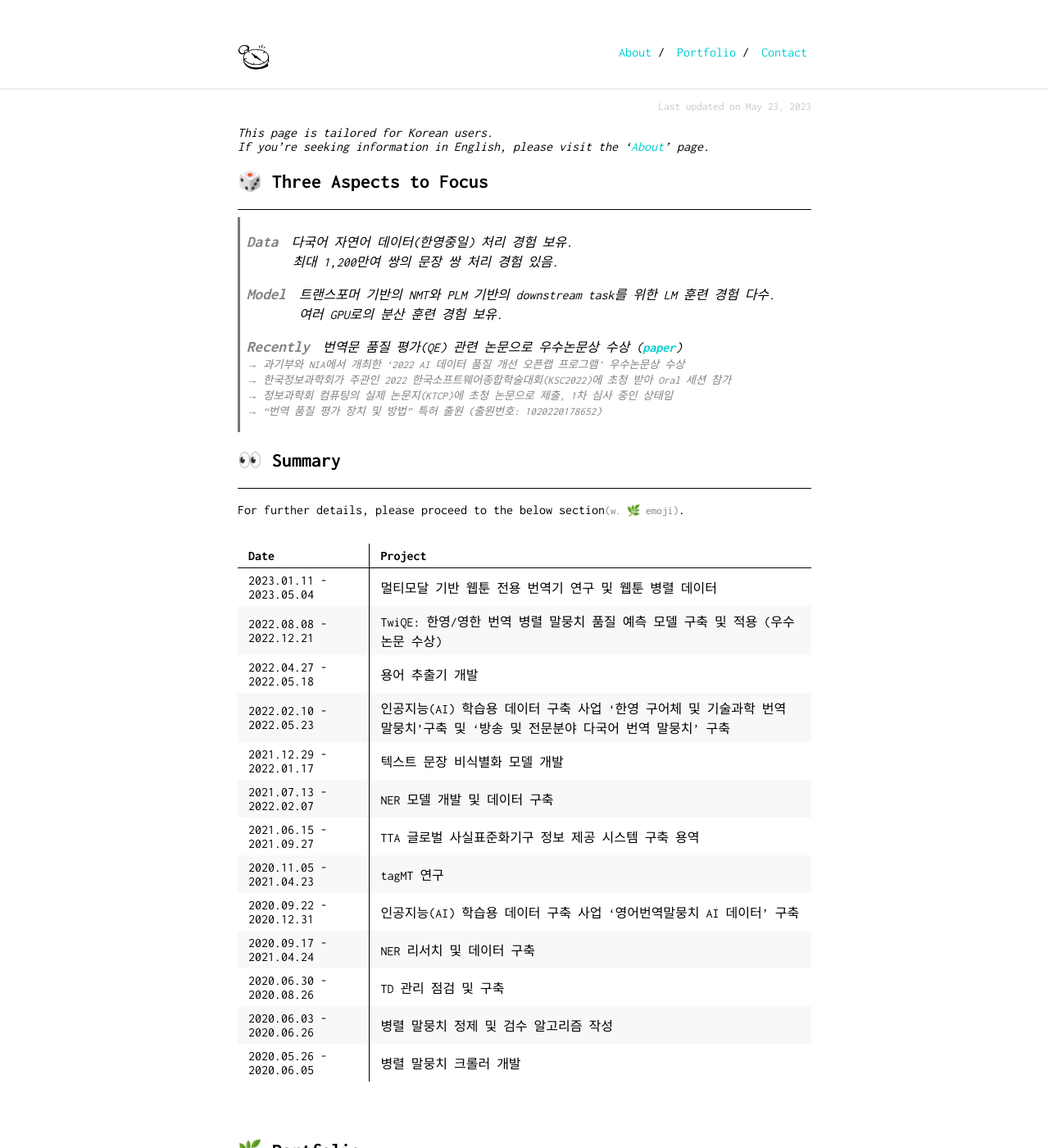
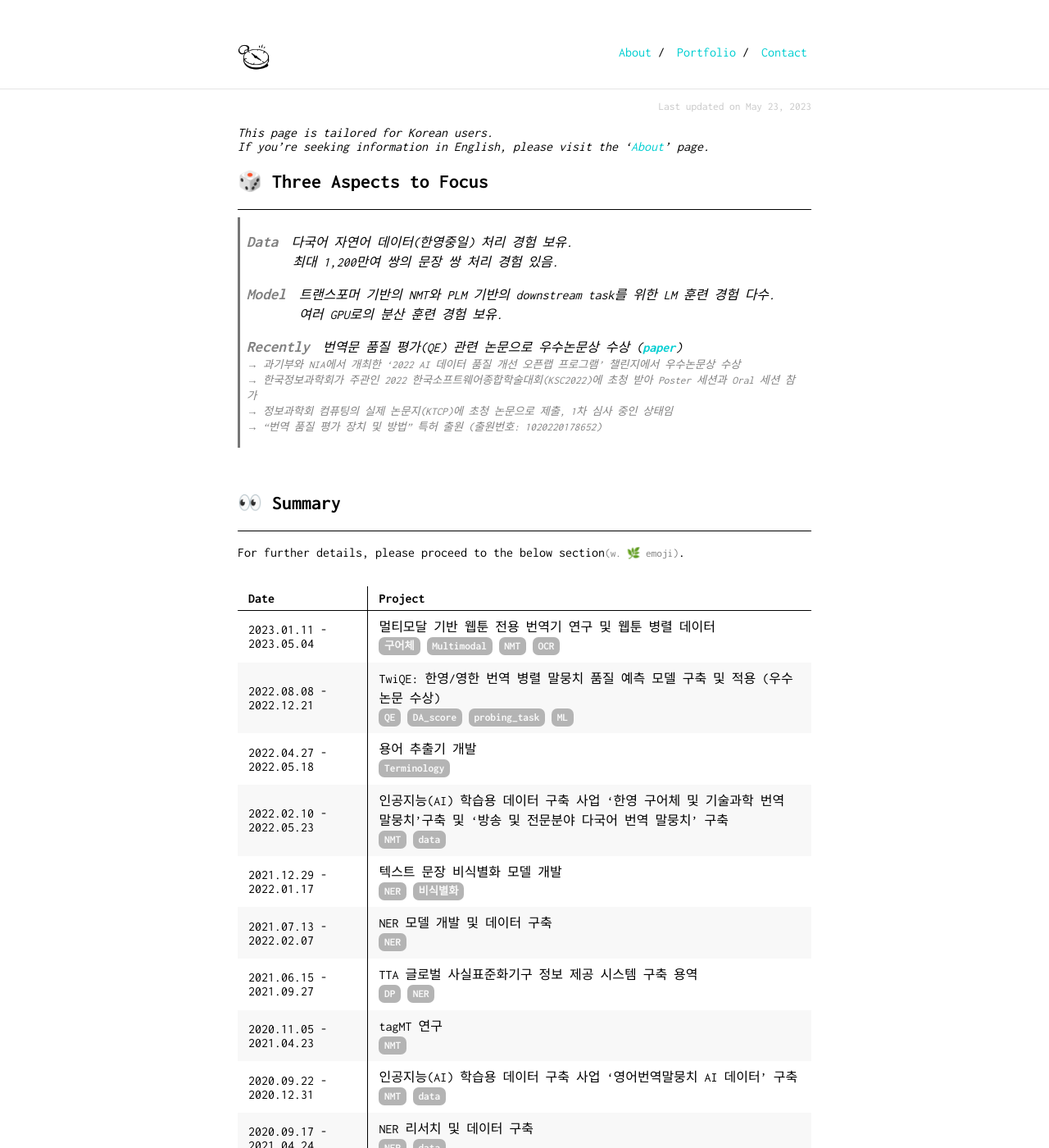
Before and after one commit to stellarway/stellarway.github.io, a Jekyll site: the page built from portfolio.md, in a window 1280 px wide and 1400 px high. Shown: the whole window at 82% size. Built offline with Jekyll 4.4.1, drawn with Linux system fonts in a browser that asks for light colours; some of the changed text lies outside the part shown.

Commit message:
update contents

```diff
--- a/portfolio.md
+++ b/portfolio.md
@@ -16,12 +16,12 @@ If you're seeking information in English, please visit the '<a href="/">About</a
 >&emsp;&emsp;&emsp;&emsp;여러 GPU로의 분산 훈련 경험 보유.
 >
 > <span class="emphasis">Recently</span>&emsp;번역문 품질 평가(QE) 관련 논문으로 우수논문상 수상 (<a href="asset/TwiQE.pdf">**paper**</a>)
-> <span class='subtitle'>→ 과기부와 NIA에서 개최한 ‘2022 AI 데이터 품질 개선 오픈랩 프로그램’ 우수논문상 수상
-> → 한국정보과학회가 주관인 2022 한국소프트웨어종합학술대회(KSC2022)에 초청 받아 Oral 세션 참가
+> <span class='subtitle'>→ 과기부와 NIA에서 개최한 ‘2022 AI 데이터 품질 개선 오픈랩 프로그램’ 챌린지에서 우수논문상 수상
+> → 한국정보과학회가 주관인 2022 한국소프트웨어종합학술대회(KSC2022)에 초청 받아 Poster 세션과 Oral 세션 참가
 > → 정보과학회 컴퓨팅의 실제 논문지(KTCP)에 초청 논문으로 제출, 1차 심사 중인 상태임
 > → "번역 품질 평가 장치 및 방법" 특허 출원 (출원번호: 1020220178652)</span>
 
-
+<br>
 
 ## 👀 Summary
 <hr class='section'>
@@ -32,19 +32,19 @@ For further details, please proceed to the below section<span class="subtitle">(
 
 Date|Project
 ----|-------
-2023.01.11 - 2023.05.04 | 멀티모달 기반 웹툰 전용 번역기 연구 및 웹툰 병렬 데이터
-2022.08.08 - 2022.12.21 | TwiQE: 한영/영한 번역 병렬 말뭉치 품질 예측 모델 구축 및 적용 (우수 논문 수상)
-2022.04.27 - 2022.05.18 | 용어 추출기 개발
-2022.02.10 - 2022.05.23 | 인공지능(AI) 학습용 데이터 구축 사업 ‘한영 구어체 및 기술과학 번역 말뭉치’구축 및 ‘방송 및 전문분야 다국어 번역 말뭉치’ 구축
-2021.12.29 - 2022.01.17 | 텍스트 문장 비식별화 모델 개발
-2021.07.13 - 2022.02.07 | NER 모델 개발 및 데이터 구축
-2021.06.15 - 2021.09.27 | TTA 글로벌 사실표준화기구 정보 제공 시스템 구축 용역
-2020.11.05 - 2021.04.23 | tagMT 연구
-2020.09.22 - 2020.12.31 | 인공지능(AI) 학습용 데이터 구축 사업 ‘영어번역말뭉치 AI 데이터’ 구축
-2020.09.17 - 2021.04.24 | NER 리서치 및 데이터 구축
-2020.06.30 - 2020.08.26 | TD 관리 점검 및 구축
-2020.06.03 - 2020.06.26 | 병렬 말뭉치 정제 및 검수 알고리즘 작성
-2020.05.26 - 2020.06.05 | 병렬 말뭉치 크롤러 개발
+2023.01.11 - 2023.05.04 | 멀티모달 기반 웹툰 전용 번역기 연구 및 웹툰 병렬 데이터<br><span class="tag">구어체</span> <span class="tag">Multimodal</span> <span class="tag">NMT</span> <span class="tag">OCR</span>
+2022.08.08 - 2022.12.21 | TwiQE: 한영/영한 번역 병렬 말뭉치 품질 예측 모델 구축 및 적용 (우수 논문 수상)<br><span class="tag">QE</span> <span class="tag">DA_score</span> <span class="tag">probing_task</span> <span class="tag">ML</span>
+2022.04.27 - 2022.05.18 | 용어 추출기 개발<br><span class="tag">Terminology</span>
+2022.02.10 - 2022.05.23 | 인공지능(AI) 학습용 데이터 구축 사업 ‘한영 구어체 및 기술과학 번역 말뭉치’구축 및 ‘방송 및 전문분야 다국어 번역 말뭉치’ 구축<br><span class="tag">NMT</span> <span class="tag">data</span>
+2021.12.29 - 2022.01.17 | 텍스트 문장 비식별화 모델 개발<br><span class="tag">NER</span> <span class="tag">비식별화</span>
+2021.07.13 - 2022.02.07 | NER 모델 개발 및 데이터 구축<br><span class="tag">NER</span>
+2021.06.15 - 2021.09.27 | TTA 글로벌 사실표준화기구 정보 제공 시스템 구축 용역<br><span class="tag">DP</span> <span class="tag">NER</span>
+2020.11.05 - 2021.04.23 | tagMT 연구<br><span class="tag">NMT</span>
+2020.09.22 - 2020.12.31 | 인공지능(AI) 학습용 데이터 구축 사업 ‘영어번역말뭉치 AI 데이터’ 구축<br><span class="tag">NMT</span> <span class="tag">data</span>
+2020.09.17 - 2021.04.24 | NER 리서치 및 데이터 구축<br><span class="tag">NER</span> <span class="tag">data</span>
+2020.06.30 - 2020.08.26 | TD 관리 점검 및 구축<br><span class="tag">TD</span> <span class="tag">crawler</span> <span class="tag">data</span>
+2020.06.03 - 2020.06.26 | 병렬 말뭉치 정제 및 검수 알고리즘 작성<br><span class="tag">corpus</span> <span class="tag">data</span>
+2020.05.26 - 2020.06.05 | 병렬 말뭉치 크롤러 개발<br><span class="tag">corpus</span> <span class="tag">crawler</span> <span class="tag">data</span>
 
 
 
@@ -57,7 +57,7 @@ Date|Project
 ## 🌿 Portfolio
 <hr class='section'>
 ### 멀티모달 기반 웹툰 전용 번역기 연구 및 웹툰 병렬 데이터<a class="material-symbols-outlined outlink" target="_blank" href="https://news.mt.co.kr/mtview.php?no=2023030616452721288">call_made</a>
-<p class="project_date">2023.01.11 - 2023.04.30</p>
+<p class="project_date">2023.01.11 - 2023.05.31</p>
 <span class="tag">구어체</span>
 <span class="tag">Multimodal</span>
 <span class="tag">NMT</span>
@@ -219,7 +219,7 @@ Role | 모델 훈련
 
 ---
 
-### NER 데이터 구축 및 모델 개발
+### NER 모델 개발 및 데이터 구축
 <p class="project_date">2021.07.13 - 2022.02.07</p>
 <span class="tag">NER</span>
 
```
Also changed, not shown: other parts of portfolio.md (+1 -1 lines), index.md (+6 -6 lines).
